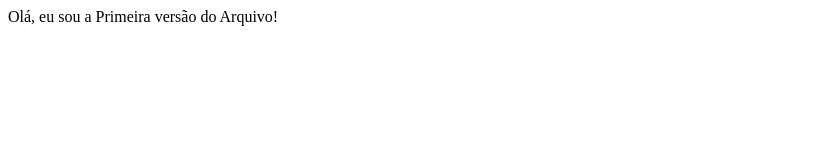
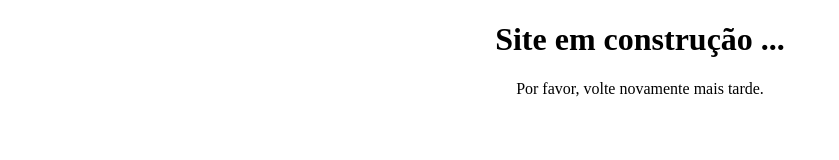
Before and after one commit to cdsoeiro/git-e-github-na-pr-tica, a plain HTML site: page index.html in a window 1280 px wide. Shown: the whole page, without its empty margins (0-839 px from the left). Drawn offline with Linux system fonts and the light colour scheme.

Commit message:
Atualizado o index.html para a versão do site under construction

```diff
--- a/index.html
+++ b/index.html
@@ -9,7 +9,10 @@
 </head>
 
 <body>
-    Olá, eu sou a Primeira versão do Arquivo!
-</body>
+    <div style="text-align: center;">
+        <h1>Site em construção ...</h1>
+        <p>Por favor, volte novamente mais tarde.</p>
+    </div>
+</body
 
 </html>
```
